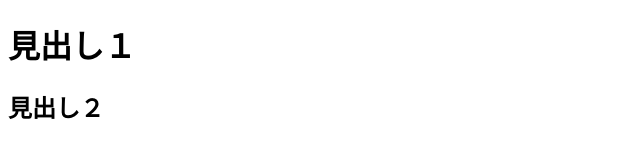
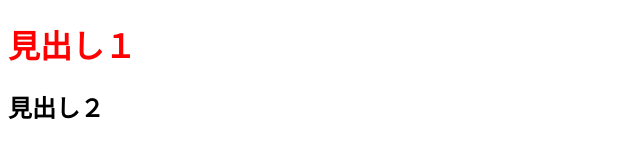
Before and after one commit to daikon4651/git, a plain HTML site: page index.html in a window 1280 px wide. Shown: the whole page, without its empty margins (0-640 px from the left). Drawn offline with Linux system fonts and the light colour scheme.

Commit message:
タイトルの色を変更

```diff
--- a/index.html
+++ b/index.html
@@ -8,7 +8,7 @@
 
 <body>
 
-<h1>見出し１</h1>
+<h1 style="color: red;">見出し１</h1>
 
 <h2>見出し２</h2>
 
```
